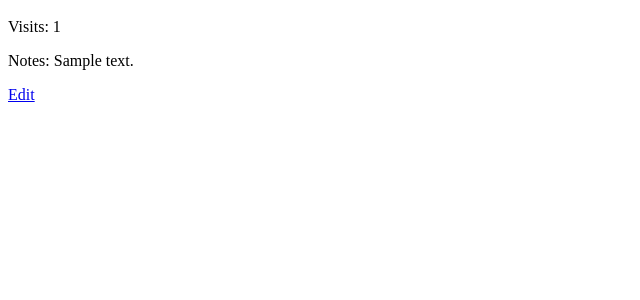
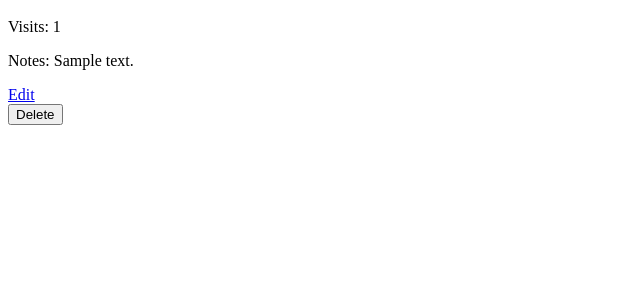
Before and after one commit to ruthierutho/disneyland_bucketlist_python_project, a Flask app: page /attractions/1 in a window 1280 px wide. Shown: the part 151-451 px from the top of the page, without its empty margins (0-640 px from the left). Run offline with Flask 2, Linux system fonts and the light colour scheme; a database or web service that is not in the repository returns one stand-in record (values such as "Sample title"); some libraries are stand-ins or nearby versions.

Commit message:
can delete attractions

```diff
--- a/controllers/attraction_controller.py
+++ b/controllers/attraction_controller.py
@@ -67,3 +67,9 @@ def update_attraction(id):
     attraction = Attraction(name, land, visited, visit_count, notes, id)
     attraction_repository.update(attraction)
     return redirect("/attractions")
+
+#DELETE
+@attractions_blueprint.route("/attractions/<id>/delete", methods=['POST'])
+def delete_attraction(id):
+    attraction_repository.delete(id)
+    return redirect('/attractions')
--- a/templates/attractions/show.html
+++ b/templates/attractions/show.html
@@ -13,5 +13,8 @@
         <p>Visits: {{attraction.visit_count}}</p>
         <p>Notes: {{attraction.notes}}</p>
         <a href="/attractions/{{attraction.id}}/edit">Edit</a>
+        <form class="delete-form" action="/attractions/{{attraction.id}}/delete" method="POST">
+            <button>Delete</button>
+        </form>
     </div>
 {% endblock content %}
```
